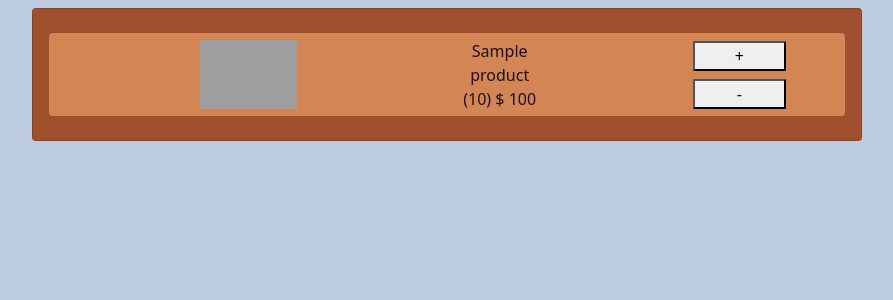
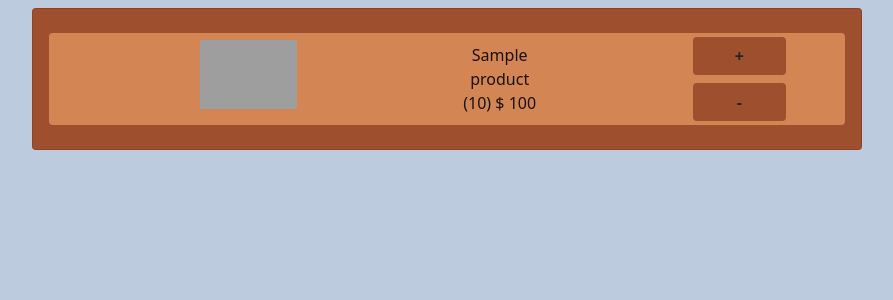
Before and after one commit to quiluh/Sahara, a Flask app: template templates/cart.html in a window 1280 px wide. Shown: the part 92-392 px from the top of the page, without its empty margins (197-1090 px from the left). Run offline with Flask 3, Linux system fonts and the light colour scheme; the template is opened without the code that fills it: most values are stand-ins (such as "Sample title", 1, 10 or a date in 2020); grey boxes are pictures that could not be loaded.

Commit message:
started styling the two buttons

```diff
--- a/static/styles/styles.css
+++ b/static/styles/styles.css
@@ -137,3 +137,7 @@ body {
     color: var(--textPrimary);
     font-size: calc(1vw + 2vh);
 }
+.cartEditButton {
+    background-color: var(--mediumPrimary);
+    font-weight: bold;
+}
--- a/templates/cart.html
+++ b/templates/cart.html
@@ -22,8 +22,8 @@
                                 </div>
                                 </div>
                                 <div class="col-sm-6">
-                                    <button class="w-50 m-1">+</button>
-                                    <button class="w-50 m-1">-</button>
+                                    <button class="btn w-50 m-1 cartEditButton">+</button>
+                                    <button class="btn w-50 m-1 cartEditButton">-</button>
                                 </div>
                             </div>
                     </div>
```
